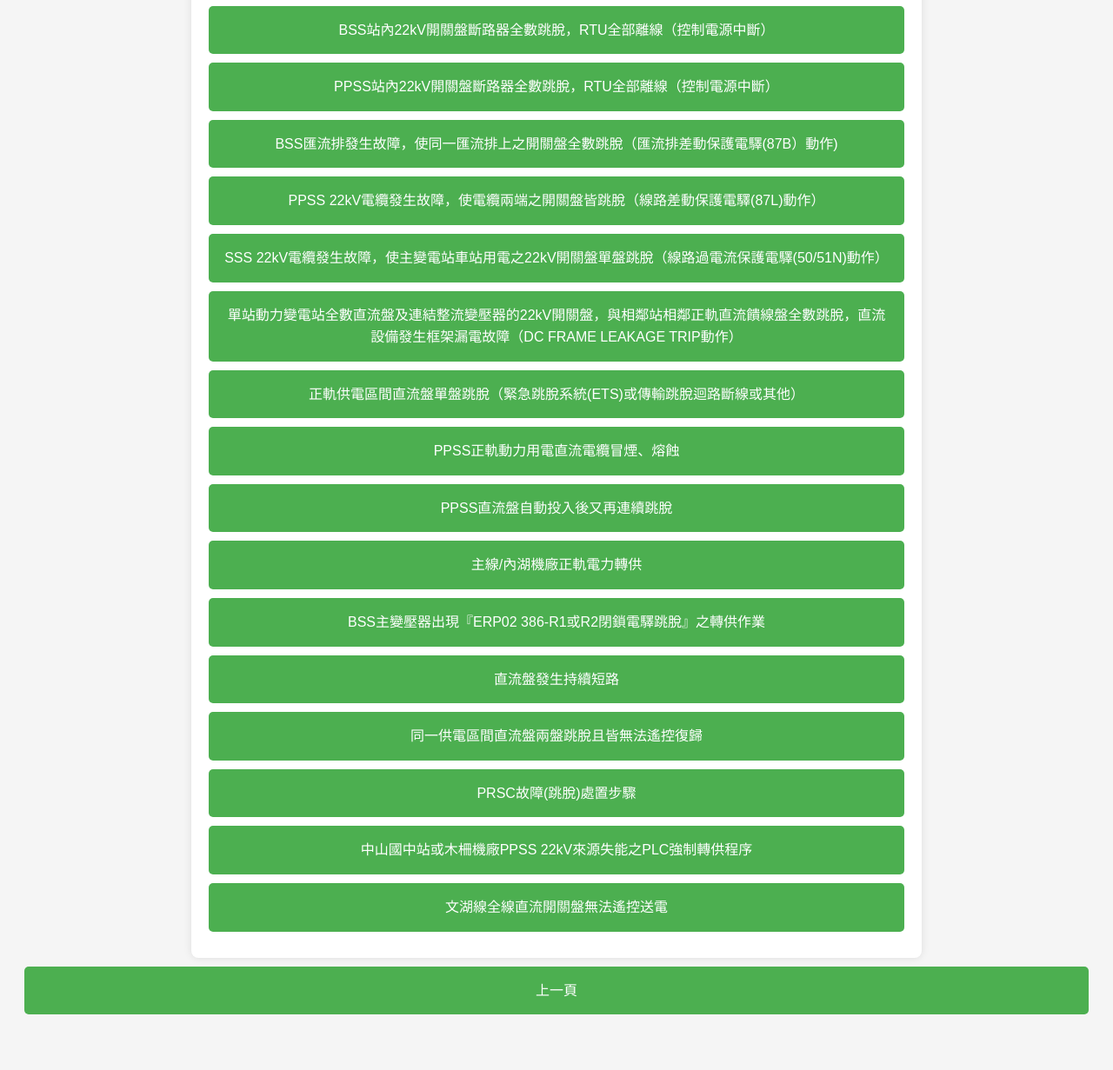
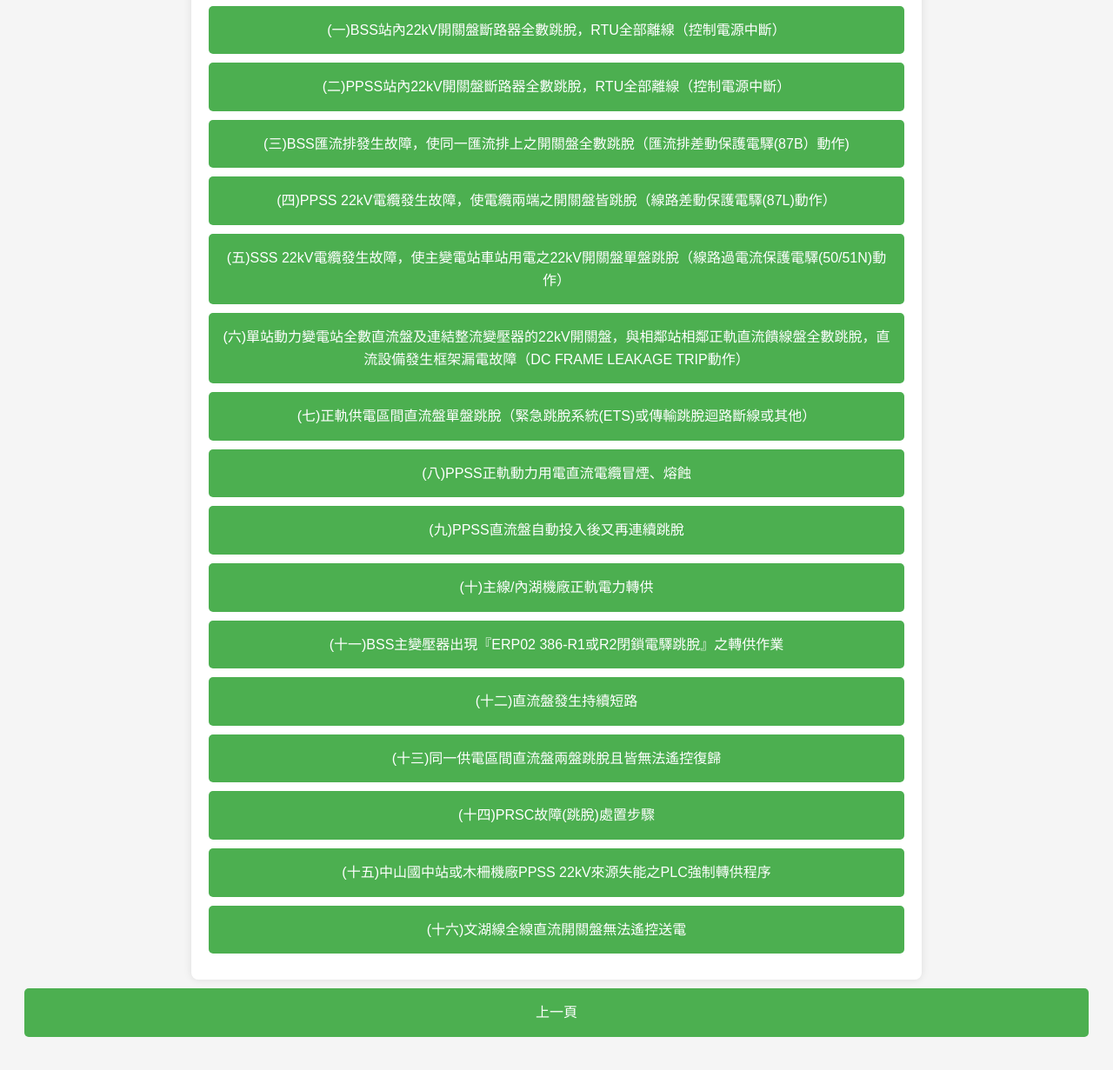
Before and after one commit to trtcsyp/repairAssistant, a plain HTML site: page TRTCrepairDescription/indexWenhu.html in a window 1280 px wide. Shown: the part 112-1343 px from the top of the page at 87% size. Before the commit the page ends 1317 px from the top, so only its background shows below. Drawn offline with Linux system fonts and the light colour scheme.

Commit message:
202409191050

```diff
--- a/TRTCrepairDescription/indexWenhu.html
+++ b/TRTCrepairDescription/indexWenhu.html
@@ -8,51 +8,51 @@
   </head>
   <body>
     <div class="container">
-      <h1>供電設備重大故障搶修工作說明書</h1>
+      <h1>文湖線緊急應變項目</h1>
       <a href="./page/1.html" class="button"
-        >BSS站內22kV開關盤斷路器全數跳脫，RTU全部離線（控制電源中斷）</a
+        >(一)BSS站內22kV開關盤斷路器全數跳脫，RTU全部離線（控制電源中斷）</a
       >
       <a href="./page/2.html" class="button"
-        >PPSS站內22kV開關盤斷路器全數跳脫，RTU全部離線（控制電源中斷）</a
+        >(二)PPSS站內22kV開關盤斷路器全數跳脫，RTU全部離線（控制電源中斷）</a
       >
       <a href="./page/3.html" class="button"
-        >BSS匯流排發生故障，使同一匯流排上之開關盤全數跳脫（匯流排差動保護電驛(87B）動作)</a
+        >(三)BSS匯流排發生故障，使同一匯流排上之開關盤全數跳脫（匯流排差動保護電驛(87B）動作)</a
       >
       <a href="./page/4.html" class="button"
-        >PPSS
+        >(四)PPSS
         22kV電纜發生故障，使電纜兩端之開關盤皆跳脫（線路差動保護電驛(87L)動作）</a
       >
       <a href="./page/5.html" class="button"
-        >SSS
+        >(五)SSS
         22kV電纜發生故障，使主變電站車站用電之22kV開關盤單盤跳脫（線路過電流保護電驛(50/51N)動作）</a
       >
       <a href="./method/6m.html" class="button"
-        >單站動力變電站全數直流盤及連結整流變壓器的22kV開關盤，與相鄰站相鄰正軌直流饋線盤全數跳脫，直流設備發生框架漏電故障（DC
+        >(六)單站動力變電站全數直流盤及連結整流變壓器的22kV開關盤，與相鄰站相鄰正軌直流饋線盤全數跳脫，直流設備發生框架漏電故障（DC
         FRAME LEAKAGE TRIP動作）</a
       >
       <a href="./page/7.html" class="button"
-        >正軌供電區間直流盤單盤跳脫（緊急跳脫系統(ETS)或傳輸跳脫迴路斷線或其他）</a
+        >(七)正軌供電區間直流盤單盤跳脫（緊急跳脫系統(ETS)或傳輸跳脫迴路斷線或其他）</a
       >
       <a href="./method/8mWh.html" class="button"
-        >PPSS正軌動力用電直流電纜冒煙、熔蝕</a
+        >(八)PPSS正軌動力用電直流電纜冒煙、熔蝕</a
       >
       <a href="./method/9m.html" class="button"
-        >PPSS直流盤自動投入後又再連續跳脫</a
+        >(九)PPSS直流盤自動投入後又再連續跳脫</a
       >
-      <a href="./page/10.html" class="button">主線/內湖機廠正軌電力轉供</a>
+      <a href="./page/10.html" class="button">(十)主線/內湖機廠正軌電力轉供</a>
       <a href="./page/11.html" class="button"
-        >BSS主變壓器出現『ERP02 386-R1或R2閉鎖電驛跳脫』之轉供作業</a
+        >(十一)BSS主變壓器出現『ERP02 386-R1或R2閉鎖電驛跳脫』之轉供作業</a
       >
-      <a href="./page/12.html" class="button">直流盤發生持續短路</a>
+      <a href="./page/12.html" class="button">(十二)直流盤發生持續短路</a>
       <a href="./page/13.html" class="button"
-        >同一供電區間直流盤兩盤跳脫且皆無法遙控復歸</a
+        >(十三)同一供電區間直流盤兩盤跳脫且皆無法遙控復歸</a
       >
-      <a href="./page/14.html" class="button">PRSC故障(跳脫)處置步驟</a>
+      <a href="./page/14.html" class="button">(十四)PRSC故障(跳脫)處置步驟</a>
       <a href="./page/15.html" class="button"
-        >中山國中站或木柵機廠PPSS 22kV來源失能之PLC強制轉供程序</a
+        >(十五)中山國中站或木柵機廠PPSS 22kV來源失能之PLC強制轉供程序</a
       >
       <a href="./page/16.html" class="button"
-        >文湖線全線直流開關盤無法遙控送電</a
+        >(十六)文湖線全線直流開關盤無法遙控送電</a
       >
     </div>
     <a href="./indexRoot.html" class="button">上一頁</a>
--- a/faultMessage/app.js
+++ b/faultMessage/app.js
@@ -182,7 +182,7 @@ function toggleMode() {
   inputs.forEach((input) => input.classList.toggle("dark-mode"));
 
   if (body.classList.contains("dark-mode")) {
-    modeText.innerText = "深夜模式";
+    modeText.innerText = "深色模式";
   } else {
     modeText.innerText = "淺色模式";
   }
--- a/faultMessage/stationDB.json
+++ b/faultMessage/stationDB.json
@@ -1 +1 @@
-[{"四級單位":"中捷股"},{"四級單位":"土捷股"},{"四級單位":"廠本部"},{"四級單位":"投捷股"},{"四級單位":"新復捷股"},{"四級單位":"木捷股"},{"四級單位":"檢驗股"},{"四級單位":"民捷股"},{"四級單位":"湖捷股"},{"四級單位":"義捷股"},{"四級單位":"興捷股"},{"四級單位":"莊捷股"},{"四級單位":"華捷股"},{"四級單位":"蘆捷股"},{"四級單位":"電力一場"},{"四級單位":"電力三場"},{"四級單位":"電力二場"},{"四級單位":"電力四場"},{"四級單位":"電力遙控股"}]
+[{"四級單位":"中捷股"},{"四級單位":"土捷股"},{"四級單位":"廠本部"},{"四級單位":"投捷股"},{"四級單位":"新復捷股"},{"四級單位":"木捷股"},{"四級單位":"檢驗股"},{"四級單位":"民捷股"},{"四級單位":"湖捷股"},{"四級單位":"義捷股"},{"四級單位":"興捷股"},{"四級單位":"莊捷股"},{"四級單位":"華捷股"},{"四級單位":"蘆捷股"},{"四級單位":"電力一場本部"},{"四級單位":"電力三場本部"},{"四級單位":"電力二場本部"},{"四級單位":"電力四場本部"},{"四級單位":"電力遙控股"}]
--- a/faultMessage/styles.css
+++ b/faultMessage/styles.css
@@ -216,7 +216,7 @@ textarea {
   }
 }
 
-/* 深夜模式 */
+/* 深色模式 */
 body.dark-mode {
   background-color: #181818;
   color: #ccc;
```
Also changed, not shown: TRTCrepairDescription/card/card5_xinsong.html (+2 -2 lines), TRTCrepairDescription/card/card9.html (+2 -2 lines), TRTCrepairDescription/indexHigh.html (+2 -2 lines), TRTCrepairDescription/indexRoot.html (+2 -1 lines), faultMessage/index.html (+4 -4 lines), faultMessage/personnelDB.json (+1 -1 lines).
